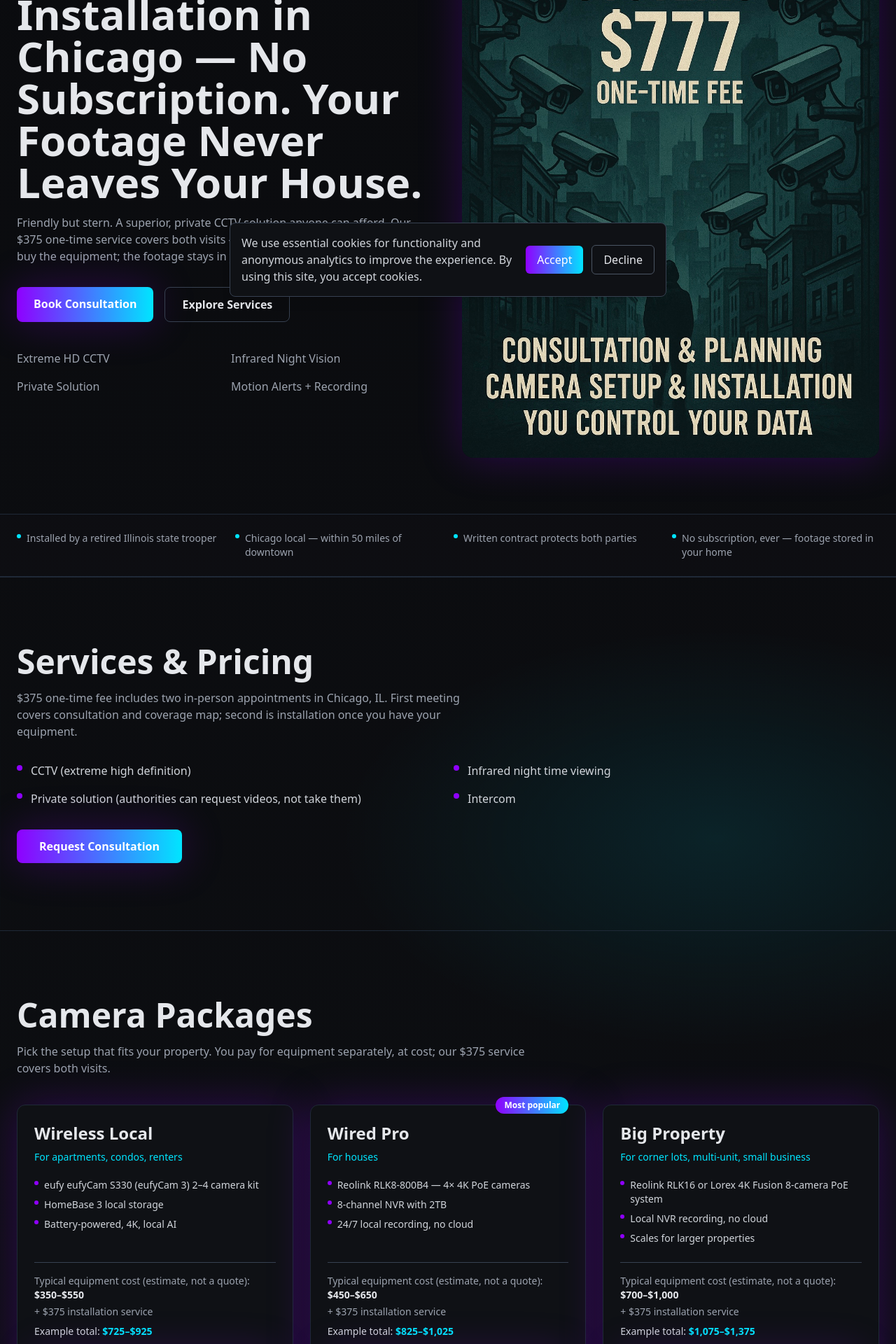
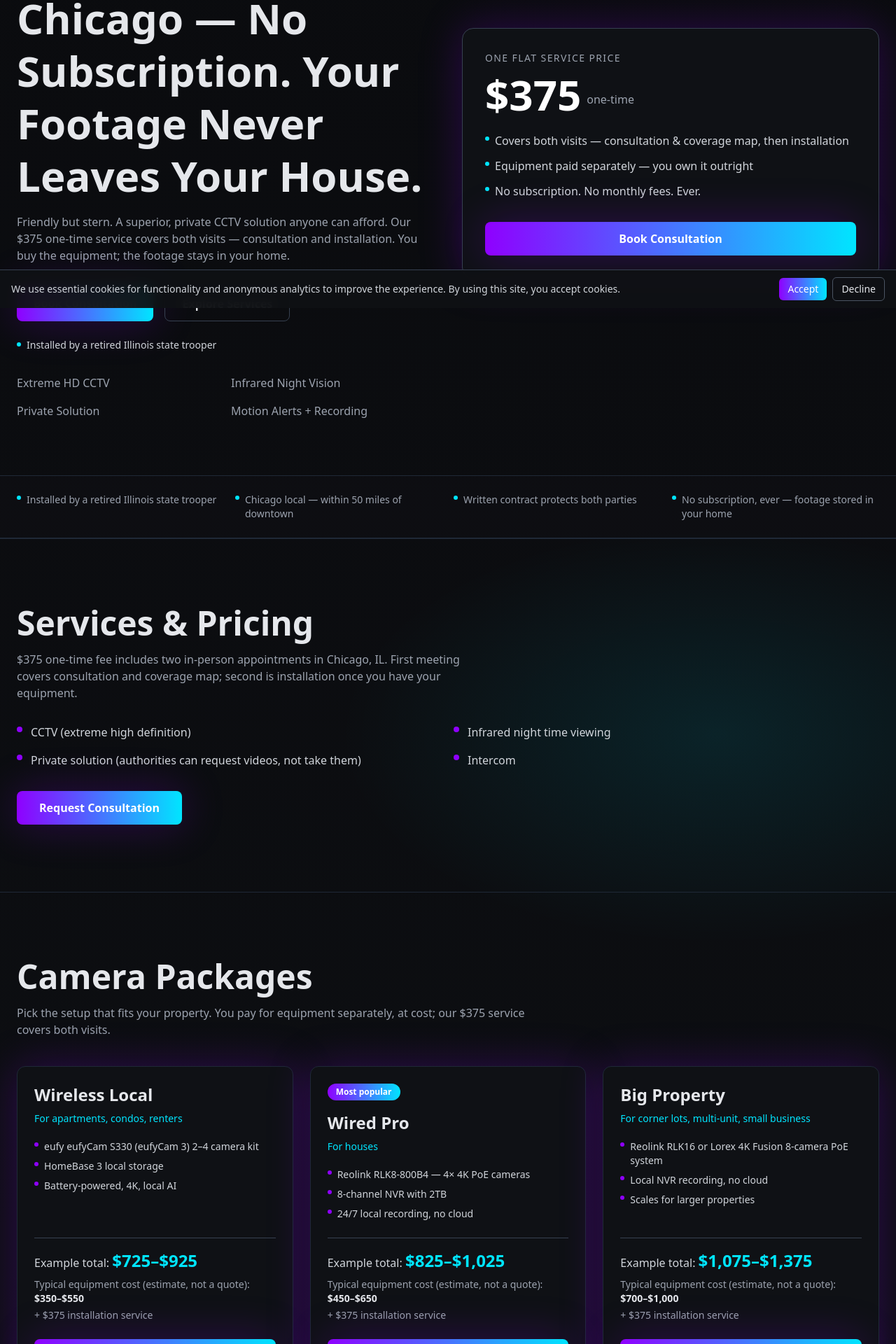
Before and after one commit to greywolf42069/obscura-systems-website, a Next.js app: page / in a window 1280 px wide. Shown: the part 360-2280 px from the top of the page at 70% size. Built offline with nearby package versions, Linux system fonts and the light colour scheme.

Commit message:
Council fix pass: remove $777 poster from hero (replaced with $375 price card), slim cookie bar, mobile CTA in first viewport, stacked comparison cards on mobile, FAQ accordion, package badge/total fixes, tablet hero stack, About contract-first copy, footer packages+email

```diff
--- a/components/CookieConsent.tsx
+++ b/components/CookieConsent.tsx
@@ -21,22 +21,22 @@ export default function CookieConsent() {
   if (!visible) return null
 
   return (
-    <div className="fixed bottom-4 left-4 right-4 md:left-1/2 md:-translate-x-1/2 bg-noir-800 border border-gray-700 rounded-lg p-4 shadow-lg z-50">
-      <div className="flex flex-col md:flex-row md:items-center gap-4">
-        <p className="text-gray-300 flex-1">{t('cookie.message')}</p>
-        <div className="flex items-center gap-3">
+    <div className="fixed bottom-0 inset-x-0 bg-noir-800/95 backdrop-blur border-t border-gray-700 z-50">
+      <div className="container mx-auto px-4 py-2.5 flex items-center gap-3">
+        <p className="text-xs sm:text-sm text-gray-300 flex-1 leading-snug">{t('cookie.message')}</p>
+        <div className="flex items-center gap-2 shrink-0">
           <button
             onClick={() => {
               try { localStorage.setItem(STORAGE_KEY, ACCEPTED_VALUE) } catch {}
               setVisible(false)
             }}
-            className="px-4 py-2 rounded-md bg-gradient-to-r from-accent-primary to-accent-secondary text-white font-medium"
+            className="px-3 py-1.5 text-sm rounded-md bg-gradient-to-r from-accent-primary to-accent-secondary text-white font-medium"
           >
             {t('cookie.accept')}
           </button>
           <button
             onClick={() => setVisible(false)}
-            className="px-4 py-2 rounded-md border border-gray-600 text-gray-200 hover:bg-noir-700"
+            className="px-3 py-1.5 text-sm rounded-md border border-gray-600 text-gray-200 hover:bg-noir-700"
           >
             {t('cookie.decline')}
           </button>
--- a/components/Footer.tsx
+++ b/components/Footer.tsx
@@ -10,10 +10,12 @@ export default function Footer() {
     <footer className="border-t border-gray-800 py-10 mt-20">
       <div className="container mx-auto px-6 flex flex-col md:flex-row items-center justify-between gap-6">
         <p className="text-gray-400">{copyrightText}</p>
-        <div className="flex items-center gap-6 text-gray-400">
+        <div className="flex flex-wrap items-center justify-center gap-6 text-gray-400">
           <a href="#services" className="hover:text-white transition-colors">{t('footer.services')}</a>
+          <a href="#packages" className="hover:text-white transition-colors">{t('nav.packages')}</a>
           <a href="#about" className="hover:text-white transition-colors">{t('footer.about')}</a>
           <a href="#contact" className="hover:text-white transition-colors">{t('footer.contact')}</a>
+          <a href="mailto:doggy@muse.ai" className="hover:text-white transition-colors">doggy@muse.ai</a>
           <Link href="/legal" className="hover:text-white transition-colors">{t('footer.legal')}</Link>
         </div>
       </div>
--- a/components/Hero.tsx
+++ b/components/Hero.tsx
@@ -1,42 +1,59 @@
-import Image from 'next/image'
 import { motion } from 'framer-motion'
 import { useLanguage } from '@/contexts/LanguageContext'
 
 export default function Hero() {
   const { t } = useLanguage()
   return (
-    <section className="pt-28 pb-20">
-      <div className="container mx-auto px-6 grid items-center gap-10 md:grid-cols-2">
+    <section className="pt-24 md:pt-28 pb-16 md:pb-20">
+      <div className="container mx-auto px-6 grid items-center gap-10 lg:grid-cols-2">
         <div>
           <motion.h1
             initial={{ opacity: 0, y: 20 }}
             animate={{ opacity: 1, y: 0 }}
             transition={{ duration: 0.6 }}
-            className="text-4xl md:text-6xl font-extrabold leading-tight"
+            className="text-[2rem] leading-snug sm:text-5xl lg:text-6xl lg:leading-tight font-extrabold"
           >
             {t('hero.title')}
           </motion.h1>
           <p className="text-gray-400 mt-4 max-w-2xl">{t('hero.subtitle')}</p>
           <div className="mt-8 flex flex-wrap gap-4">
             <a href="#contact" className="bg-gradient-to-r from-accent-primary to-accent-secondary text-white px-6 py-3 rounded-lg font-semibold shadow-glow">{t('hero.ctaBook')}</a>
-            <a href="#services" className="border border-gray-700 text-gray-200 px-6 py-3 rounded-lg font-semibold hover:bg-noir-800">{t('hero.ctaExplore')}</a>
+            <a href="#packages" className="border border-gray-700 text-gray-200 px-6 py-3 rounded-lg font-semibold hover:bg-noir-800">{t('hero.ctaExplore')}</a>
           </div>
-          <div className="mt-10 grid grid-cols-2 gap-4 text-gray-400">
+          <p className="mt-6 flex items-start gap-2 text-sm text-gray-300">
+            <span className="mt-1.5 inline-block w-1.5 h-1.5 shrink-0 rounded-full bg-accent-secondary" />
+            <span>{t('trust.item1')}</span>
+          </p>
+          <div className="mt-8 grid grid-cols-2 gap-4 text-gray-400">
             <div>{t('hero.feature1')}</div>
             <div>{t('hero.feature2')}</div>
             <div>{t('hero.feature3')}</div>
             <div>{t('hero.feature4')}</div>
           </div>
         </div>
-        <div className="relative">
-          <Image
-            src="/CUSTOM%20SECURITY.jpeg"
-            alt={t('hero.imageAlt')}
-            width={1024}
-            height={1401}
-            className="w-full h-auto rounded-2xl object-cover shadow-glow"
-            priority
-          />
+        <div className="rounded-2xl border border-gray-700 bg-noir-800 p-8 shadow-glow">
+          <p className="text-sm uppercase tracking-widest text-gray-400">{t('hero.card.title')}</p>
+          <p className="mt-3 text-6xl font-extrabold text-white">
+            $375
+            <span className="ml-2 align-middle text-base font-medium text-gray-400">{t('hero.card.once')}</span>
+          </p>
+          <ul className="mt-6 space-y-3 text-gray-300">
+            <li className="flex items-start gap-2">
+              <span className="mt-1.5 inline-block w-1.5 h-1.5 shrink-0 rounded-full bg-accent-secondary" />
+              <span>{t('hero.card.line1')}</span>
+            </li>
+            <li className="flex items-start gap-2">
+              <span className="mt-1.5 inline-block w-1.5 h-1.5 shrink-0 rounded-full bg-accent-secondary" />
+              <span>{t('hero.card.line2')}</span>
+            </li>
+            <li className="flex items-start gap-2">
+              <span className="mt-1.5 inline-block w-1.5 h-1.5 shrink-0 rounded-full bg-accent-secondary" />
+              <span>{t('hero.card.line3')}</span>
+            </li>
+          </ul>
+          <a href="#contact" className="mt-8 inline-block w-full rounded-lg bg-gradient-to-r from-accent-primary to-accent-secondary px-6 py-3 text-center font-semibold text-white shadow-glow">
+            {t('hero.ctaBook')}
+          </a>
         </div>
       </div>
     </section>
--- a/components/Packages.tsx
+++ b/components/Packages.tsx
@@ -24,7 +24,7 @@ export default function Packages() {
               className="relative flex flex-col rounded-xl border border-gray-800 bg-noir-800 p-6 shadow-glow"
             >
               {popular && (
-                <span className="absolute -top-3 right-6 rounded-full bg-gradient-to-r from-accent-primary to-accent-secondary px-3 py-1 text-xs font-semibold text-white">
+                <span className="mb-4 self-start rounded-full bg-gradient-to-r from-accent-primary to-accent-secondary px-3 py-1 text-xs font-semibold text-white">
                   {t('packages.popular')}
                 </span>
               )}
@@ -40,14 +40,15 @@ export default function Packages() {
                 ))}
               </ul>
 
-              <div className="mt-6 border-t border-gray-700 pt-4 text-sm">
-                <p className="text-gray-400">
+              <div className="mt-6 border-t border-gray-700 pt-4">
+                <p className="text-gray-300">
+                  {t('packages.totalLabel')}:{' '}
+                  <span className="text-2xl font-extrabold text-accent-secondary">{t(`packages.${key}.total`)}</span>
+                </p>
+                <p className="mt-2 text-sm text-gray-400">
                   {t('packages.equipmentLabel')}: <span className="font-semibold text-gray-200">{t(`packages.${key}.equipmentCost`)}</span>
                 </p>
-                <p className="mt-1 text-gray-400">{t('packages.serviceCost')}</p>
-                <p className="mt-2 text-gray-300">
-                  {t('packages.totalLabel')}: <span className="font-bold text-accent-secondary">{t(`packages.${key}.total`)}</span>
-                </p>
+                <p className="mt-1 text-sm text-gray-400">{t('packages.serviceCost')}</p>
               </div>
 
               <a
--- a/contexts/LanguageContext.tsx
+++ b/contexts/LanguageContext.tsx
@@ -24,6 +24,11 @@ const translations: Record<Lang, Record<string, string>> = {
     'hero.feature2': 'Infrared Night Vision',
     'hero.feature3': 'Private Solution',
     'hero.feature4': 'Motion Alerts + Recording',
+    'hero.card.title': 'One flat service price',
+    'hero.card.once': 'one-time',
+    'hero.card.line1': 'Covers both visits — consultation & coverage map, then installation',
+    'hero.card.line2': 'Equipment paid separately — you own it outright',
+    'hero.card.line3': 'No subscription. No monthly fees. Ever.',
 
     // Trust strip
     'trust.item1': 'Installed by a retired Illinois state trooper',
@@ -117,7 +122,7 @@ const translations: Record<Lang, Record<string, string>> = {
     // About
     'about.title': 'Built for Chicago. Friendly but Stern.',
     'about.para1': 'We deliver superior, private security tailored to your property—without the bloat.',
-    'about.para2': 'No licenses yet; we operate with a comprehensive contract that protects both parties. In the event of a security breach, we provide long-term email support and optional services like data extraction from recordings, composite images, or audio transcriptions.',
+    'about.para2': 'Every job runs on a written contract that protects both parties. In the event of a security breach, we provide long-term email support and optional services like data extraction from recordings, composite images, or audio transcriptions.',
     'about.para3': 'We\'re simpler and sexier than big names like Ring—private by default, with straightforward pricing and no upsells. Extra customizations are quoted as needed.',
     'about.hours': 'Operating hours: 10am–6pm',
     'about.location': 'Target city: Chicago, IL',
@@ -200,6 +205,11 @@ const translations: Record<Lang, Record<string, string>> = {
     'hero.feature2': 'Visión Nocturna Infrarroja',
     'hero.feature3': 'Solución Privada',
     'hero.feature4': 'Alertas de Movimiento + Grabación',
+    'hero.card.title': 'Un precio único de servicio',
+    'hero.card.once': 'pago único',
+    'hero.card.line1': 'Cubre las dos visitas: consulta y mapa de cobertura, luego la instalación',
+    'hero.card.line2': 'El equipo se paga por separado: es tuyo en propiedad',
+    'hero.card.line3': 'Sin suscripción. Sin pagos mensuales. Nunca.',
 
     // Trust strip
     'trust.item1': 'Instalado por un agente retirado de la Policía Estatal de Illinois',
@@ -293,7 +303,7 @@ const translations: Record<Lang, Record<string, string>> = {
     // About
     'about.title': 'Construido para Chicago. Amable pero Firme.',
     'about.para1': 'Entregamos seguridad superior y privada adaptada a tu propiedad, sin hinchazón.',
-    'about.para2': 'Aún no tenemos licencias; operamos con un contrato integral que protege a ambas partes. En caso de una violación de seguridad, proporcionamos soporte de email a largo plazo y servicios opcionales como extracción de datos de grabaciones, imágenes compuestas o transcripciones de audio.',
+    'about.para2': 'Cada trabajo se realiza con un contrato escrito que protege a ambas partes. En caso de una violación de seguridad, proporcionamos soporte de email a largo plazo y servicios opcionales como extracción de datos de grabaciones, imágenes compuestas o transcripciones de audio.',
     'about.para3': 'Somos más simples y atractivos que grandes nombres como Ring: privados por defecto, con precios directos y sin ventas adicionales. Las personalizaciones adicionales se cotizan según sea necesario.',
     'about.hours': 'Horario de operación: 10am–6pm',
     'about.location': 'Ciudad objetivo: Chicago, IL',
@@ -376,6 +386,11 @@ const translations: Record<Lang, Record<string, string>> = {
     'hero.feature2': 'Nocne Widzenie Podczerwone',
     'hero.feature3': 'Prywatne Rozwiązanie',
     'hero.feature4': 'Alerty Ruchu + Nagrywanie',
+    'hero.card.title': 'Jedna stała cena usługi',
+    'hero.card.once': 'jednorazowo',
+    'hero.card.line1': 'Obejmuje obie wizyty: konsultację z mapą pokrycia, a potem instalację',
+    'hero.card.line2': 'Sprzęt płatny osobno — jest Twój na własność',
+    'hero.card.line3': 'Bez subskrypcji. Bez opłat miesięcznych. Nigdy.',
 
     // Trust strip
     'trust.item1': 'Instalacje wykonuje emerytowany funkcjonariusz policji stanowej Illinois',
@@ -469,7 +484,7 @@ const translations: Record<Lang, Record<string, string>> = {
     // About
     'about.title': 'Zbudowane dla Chicago. Przyjazne ale Stanowcze.',
     'about.para1': 'Dostarczamy doskonałe, prywatne bezpieczeństwo dostosowane do Twojej nieruchomości — bez nadmiaru.',
-    'about.para2': 'Jeszcze nie mamy licencji; działamy z kompleksową umową, która chroni obie strony. W przypadku naruszenia bezpieczeństwa, zapewniamy długoterminowe wsparcie email i opcjonalne usługi, takie jak ekstrakcja danych z nagrań, obrazy kompozytowe lub transkrypcje audio.',
+    'about.para2': 'Każde zlecenie realizujemy na podstawie pisemnej umowy, która chroni obie strony. W przypadku naruszenia bezpieczeństwa, zapewniamy długoterminowe wsparcie email i opcjonalne usługi, takie jak ekstrakcja danych z nagrań, obrazy kompozytowe lub transkrypcje audio.',
     'about.para3': 'Jesteśmy prostsi i bardziej atrakcyjni niż wielkie marki jak Ring — prywatni domyślnie, z prostymi cenami i bez dodatkowych sprzedaży. Dodatkowe dostosowania są wyceniane według potrzeb.',
     'about.hours': 'Godziny pracy: 10:00–18:00',
     'about.location': 'Miasto docelowe: Chicago, IL',
```
Also changed, not shown: components/Comparison.tsx (+31 -2 lines), components/FAQ.tsx (+45 -43 lines), components/Header.tsx (+4 -4 lines), 1 other file (tests, documents, lock files or other folders).
